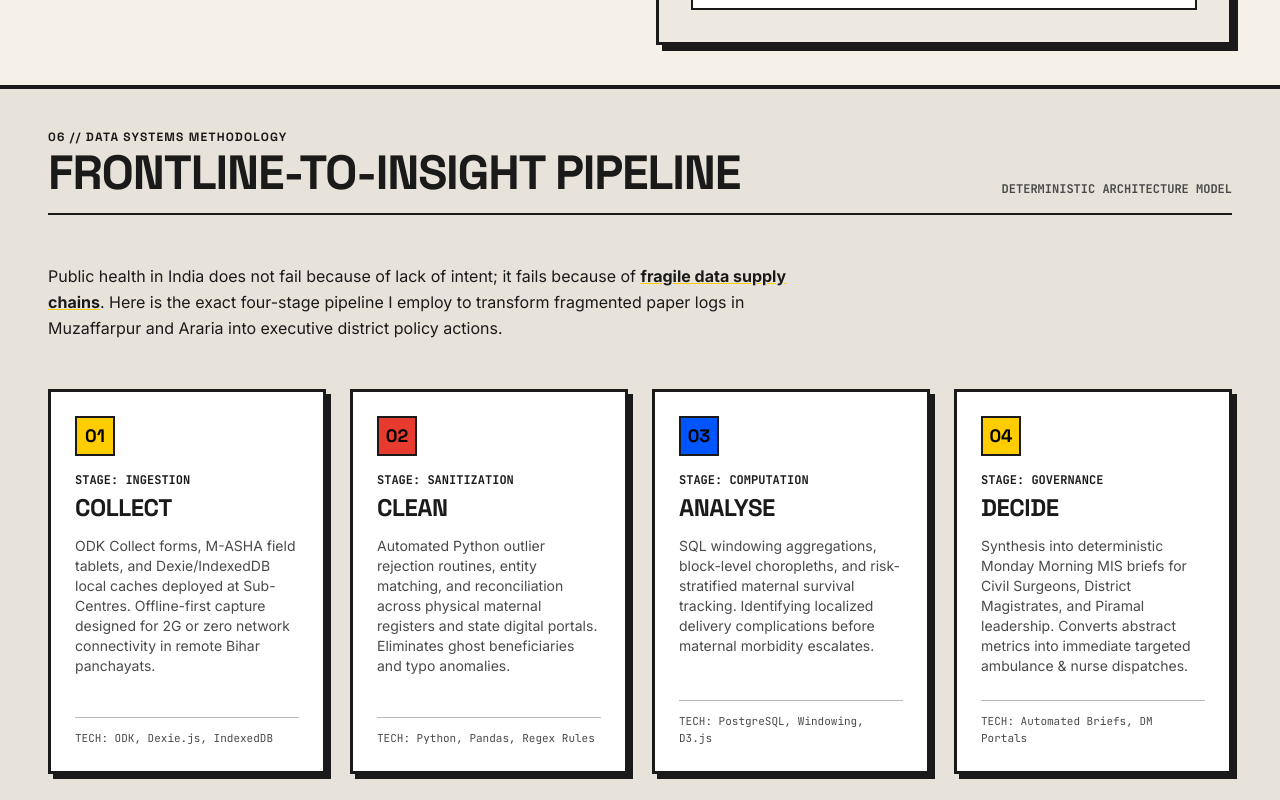
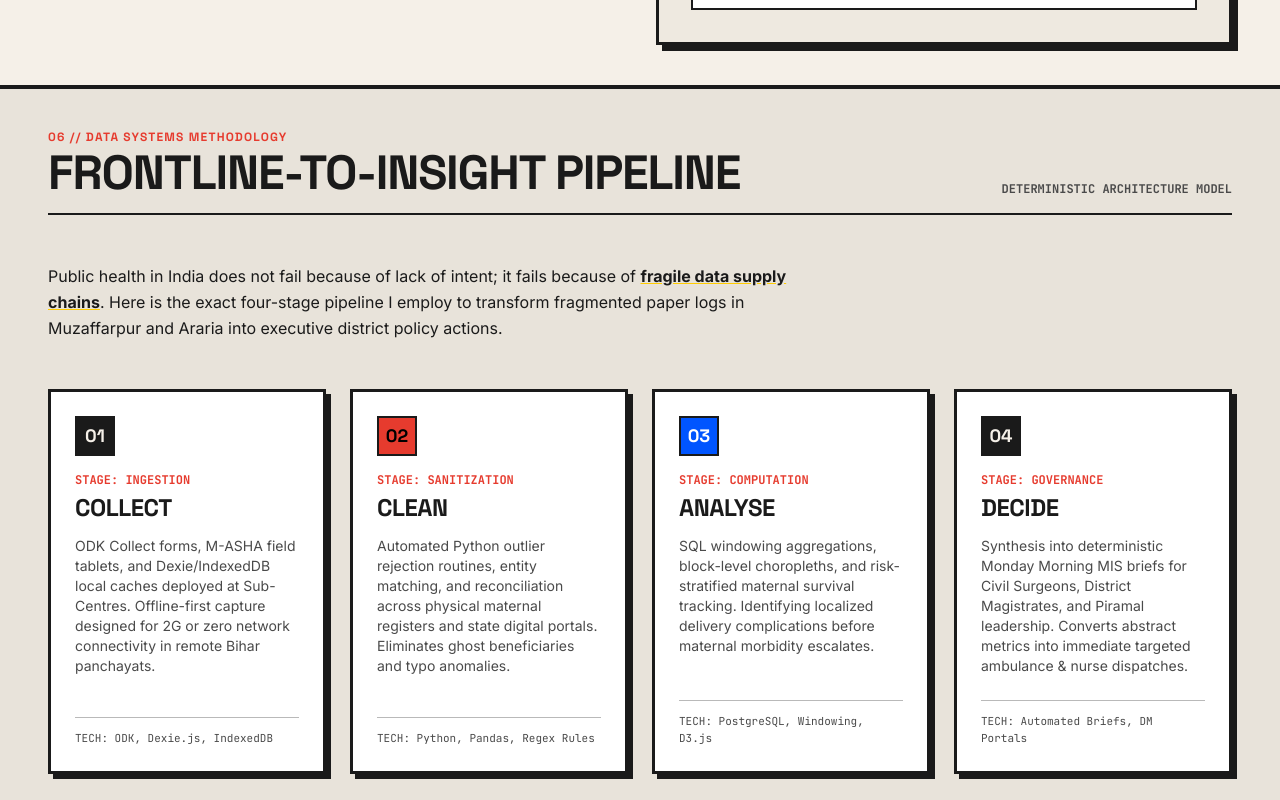
Before and after one commit to adityapandey2002/Portfolio, a Next.js app: page / in a window 1280 px wide. Shown: the part 4380-5180 px from the top of the page. Built offline with nearby package versions, Linux system fonts and the light colour scheme.

Commit message:
feat(home): restyle frontline data pipeline section

```diff
--- a/src/components/sections/Pipeline.tsx
+++ b/src/components/sections/Pipeline.tsx
@@ -19,7 +19,8 @@ const STAGES = [
     title: 'COLLECT',
     body: 'ODK Collect forms, M-ASHA field tablets, and Dexie/IndexedDB local caches deployed at Sub-Centres. Offline-first capture designed for 2G or zero network connectivity in remote Bihar panchayats.',
     tech: 'TECH: ODK, Dexie.js, IndexedDB',
-    accent: 'bg-accent-yellow dark:bg-accent-yellow text-black dark:text-black',
+    accent: 'bg-primary text-on-primary dark:bg-[#facc15] dark:text-[#121214]',
+    techColor: 'text-on-surface-variant dark:text-[#facc15]',
   },
   {
     num: '02',
@@ -27,7 +28,8 @@ const STAGES = [
     title: 'CLEAN',
     body: 'Automated Python outlier rejection routines, entity matching, and reconciliation across physical maternal registers and state digital portals. Eliminates ghost beneficiaries and typo anomalies.',
     tech: 'TECH: Python, Pandas, Regex Rules',
-    accent: 'bg-accent-red dark:bg-accent-red text-black dark:text-black',
+    accent: 'bg-secondary text-black dark:text-[#121214]',
+    techColor: 'text-on-surface-variant dark:text-secondary',
   },
   {
     num: '03',
@@ -35,7 +37,8 @@ const STAGES = [
     title: 'ANALYSE',
     body: 'SQL windowing aggregations, block-level choropleths, and risk-stratified maternal survival tracking. Identifying localized delivery complications before maternal morbidity escalates.',
     tech: 'TECH: PostgreSQL, Windowing, D3.js',
-    accent: 'bg-accent-blue dark:bg-accent-blue text-black dark:text-black',
+    accent: 'bg-tertiary text-white dark:text-black',
+    techColor: 'text-on-surface-variant dark:text-tertiary',
   },
   {
     num: '04',
@@ -43,25 +46,26 @@ const STAGES = [
     title: 'DECIDE',
     body: 'Synthesis into deterministic Monday Morning MIS briefs for Civil Surgeons, District Magistrates, and Piramal leadership. Converts abstract metrics into immediate targeted ambulance & nurse dispatches.',
     tech: 'TECH: Automated Briefs, DM Portals',
-    accent: 'bg-accent-yellow dark:bg-accent-yellow border border-primary dark:border-white text-black dark:text-black',
+    accent: 'bg-primary text-on-primary dark:bg-[#facc15] dark:text-[#121214]',
+    techColor: 'text-on-surface-variant dark:text-[#facc15]',
   },
 ];
 
 const COMPETENCIES = [
-  { name: 'Public Health Informatics & Clinical Data Science', pct: 87, color: 'bg-accent-yellow', desc: 'M-ASHA, ODK, District MIS, Maternal Mortality Surveillance' },
-  { name: 'Full-Stack Web Engineering (Next.js / Node / SQL)', pct: 82, color: 'bg-accent-blue', desc: 'Next.js 14, TypeScript, Express, PostgreSQL, Offline PWAs' },
-  { name: 'Applied AI & Vector Retrieval (RAG / LLMs)', pct: 78, color: 'bg-accent-yellow', desc: 'LangChain, pgvector, Clinical Decision Agents, Prompt Eng' },
-  { name: 'Frontline Community & District Systems Leadership', pct: 89, color: 'bg-accent-red', desc: 'ASHA Cohort Mentoring, Medical Officer Mediation, Bureaucracy Navigation' },
+  { name: 'Public Health Informatics & Clinical Data Science', pct: 87, color: 'bg-secondary', desc: 'M-ASHA, ODK, District MIS, Maternal Mortality Surveillance' },
+  { name: 'Full-Stack Web Engineering (Next.js / Node / SQL)', pct: 82, color: 'bg-tertiary', desc: 'Next.js 14, TypeScript, Express, PostgreSQL, Offline PWAs' },
+  { name: 'Applied AI & Vector Retrieval (RAG / LLMs)', pct: 78, color: 'bg-primary-container dark:bg-[#facc15]', desc: 'LangChain, pgvector, Clinical Decision Agents, Prompt Eng' },
+  { name: 'Frontline Community & District Systems Leadership', pct: 89, color: 'bg-primary dark:bg-white', desc: 'ASHA Cohort Mentoring, Medical Officer Mediation, Bureaucracy Navigation' },
 ];
 
 export function Pipeline() {
   return (
-    <section id="pipeline" className="border-b-4 border-primary dark:border-white bg-surface-container-high dark:bg-surface-container-high py-10 px-4 sm:px-8 lg:px-12">
+    <section id="pipeline" className="border-b-4 border-primary dark:border-[#3f3f46] bg-surface-container-high dark:bg-[#121214] py-10 px-4 sm:px-8 lg:px-12">
       <div className="max-w-7xl mx-auto space-y-12">
         {/* Section Header */}
-        <div className="flex flex-col sm:flex-row sm:items-end justify-between gap-4 border-b-2 border-primary dark:border-white pb-4">
+        <div className="flex flex-col sm:flex-row sm:items-end justify-between gap-4 border-b-2 border-primary dark:border-[#3f3f46] pb-4">
           <div>
-            <span className="font-headline text-xs font-bold uppercase tracking-widest text-primary dark:text-white block">
+            <span className="font-headline text-xs font-bold uppercase tracking-widest text-secondary block">
               06 // DATA SYSTEMS METHODOLOGY
             </span>
             <h2 className="font-headline text-3xl sm:text-5xl font-bold uppercase tracking-tight text-on-surface dark:text-on-surface mt-1">
@@ -87,13 +91,13 @@ export function Pipeline() {
           {STAGES.map((stage) => (
             <div
               key={stage.num}
-              className="bg-surface-container-lowest dark:bg-surface-low border-3 border-primary dark:border-white p-6 shadow-[5px_5px_0px_#1a1a1a] dark:shadow-[5px_5px_0px_#ffffff] flex flex-col justify-between"
+              className="bg-surface-container-lowest dark:bg-[#202024] border-3 border-primary dark:border-[#3f3f46] p-6 shadow-[5px_5px_0px_#1a1a1a] dark:shadow-[5px_5px_0px_#000000] flex flex-col justify-between"
             >
               <div>
-                <div className={`w-10 h-10 ${stage.accent} font-headline font-bold text-lg flex items-center justify-center border-2 border-primary dark:border-white mb-4`}>
+                <div className={`w-10 h-10 ${stage.accent} font-headline font-bold text-lg flex items-center justify-center border-2 border-primary dark:border-[#3f3f46] mb-4`}>
                   {stage.num}
                 </div>
-                <span className="font-mono text-xs font-bold text-primary dark:text-white uppercase block mb-1">
+                <span className="font-mono text-xs font-bold text-secondary uppercase block mb-1">
                   {stage.stage}
                 </span>
                 <h3 className="font-headline text-2xl font-bold uppercase text-on-surface dark:text-on-surface mb-3">{stage.title}</h3>
@@ -101,7 +105,7 @@ export function Pipeline() {
                   {stage.body}
                 </p>
               </div>
-              <div className="mt-6 pt-3 border-t border-primary/30 dark:border-white/30 font-mono text-[11px] text-on-surface-variant dark:text-on-surface-variant">
+              <div className={`mt-6 pt-3 border-t border-primary/30 dark:border-[#3f3f46] font-mono text-[11px] ${stage.techColor}`}>
                 {stage.tech}
               </div>
             </div>
@@ -109,12 +113,12 @@ export function Pipeline() {
         </div>
 
         {/* Competency Percentage Meters */}
-        <div className="border-3 border-primary dark:border-white bg-surface-container dark:bg-surface-container p-6 sm:p-8 shadow-[6px_6px_0px_#1a1a1a] dark:shadow-[6px_6px_0px_#ffffff] space-y-6">
-          <div className="flex items-center justify-between border-b-2 border-primary dark:border-white pb-3">
+        <div className="border-3 border-primary dark:border-[#3f3f46] bg-surface-container dark:bg-[#27272a] p-6 sm:p-8 shadow-[6px_6px_0px_#1a1a1a] dark:shadow-[6px_6px_0px_#000000] space-y-6">
+          <div className="flex items-center justify-between border-b-2 border-primary dark:border-[#3f3f46] pb-3">
             <h3 className="font-headline text-xl font-bold uppercase text-on-surface dark:text-on-surface">
               Engineering & Domain Competency Index
             </h3>
-            <span className="font-mono text-xs font-bold bg-surface-container-lowest dark:bg-surface-low px-2 py-1 border border-primary dark:border-white text-on-surface dark:text-on-surface">
+            <span className="font-mono text-xs font-bold bg-primary text-on-primary px-2 py-1 border border-primary dark:bg-[#facc15] dark:text-[#121214] dark:border-[#facc15]">
               BENCHMARK 2025
             </span>
           </div>
@@ -123,9 +127,9 @@ export function Pipeline() {
               <div key={comp.name} className="space-y-2">
                 <div className="flex justify-between items-center text-xs font-headline font-bold uppercase">
                   <span className="text-on-surface dark:text-on-surface">{comp.name}</span>
-                  <span className="font-mono text-on-surface dark:text-on-surface">{comp.pct}%</span>
+                  <span className="font-mono text-primary dark:text-[#facc15]">{comp.pct}%</span>
                 </div>
-                <div className="w-full bg-surface-container-lowest dark:bg-surface-low h-6 border-2 border-primary dark:border-white p-0.5">
+                <div className="w-full bg-surface-container-lowest dark:bg-[#161619] h-6 border-2 border-primary dark:border-[#3f3f46] p-0.5">
                   <div className={`${comp.color} h-full`} style={{ width: `${comp.pct}%` }} />
                 </div>
                 <span className="text-[11px] font-mono text-on-surface-variant dark:text-on-surface-variant">{comp.desc}</span>
```
